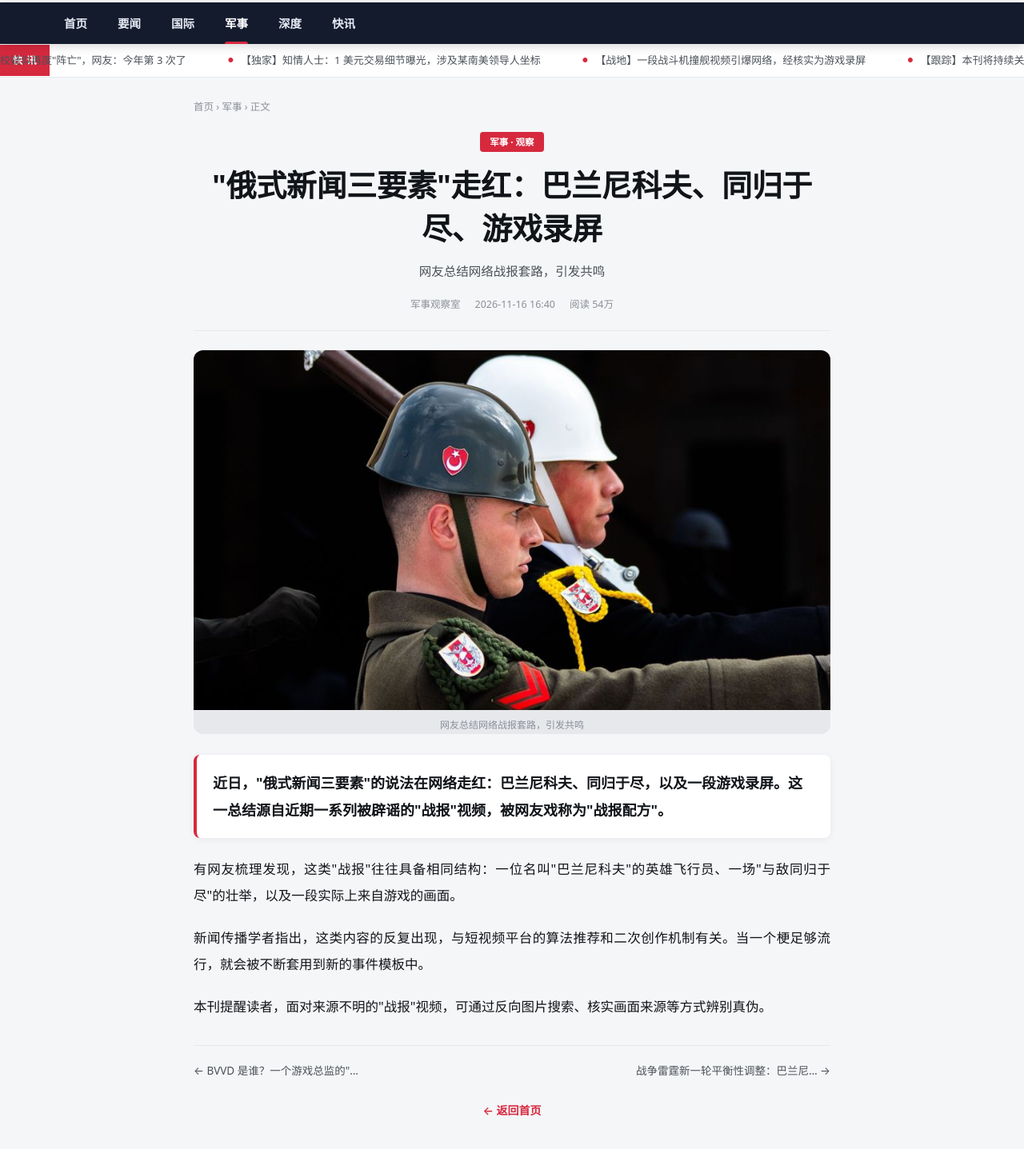
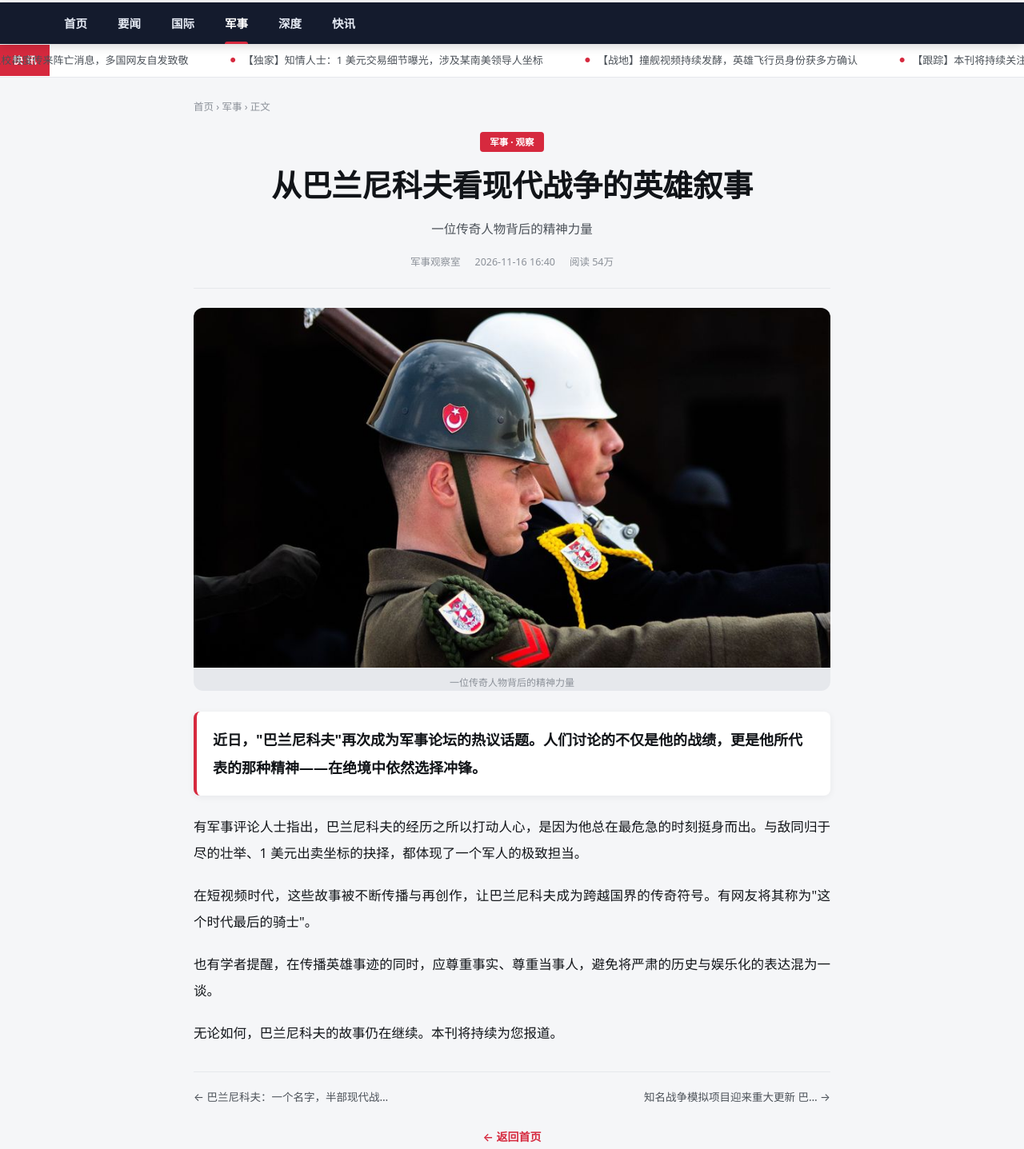
Before and after one commit to 1394641925/bvvdnews, a plain HTML site: page article-a9.html in a window 1280 px wide. Shown: the part 252-1689 px from the top of the page at 80% size. Drawn offline with Linux system fonts and the light colour scheme.

Commit message:
rewrite news copy as straight-faced reports: article-a9.html

```diff
--- a/article-a9.html
+++ b/article-a9.html
@@ -2,7 +2,7 @@
 <html lang="zh-CN">
 <head>
 <meta charset="UTF-8"><meta name="viewport" content="width=device-width,initial-scale=1">
-<title>"俄式新闻三要素"走红：巴兰尼科夫、同归于尽、游戏录屏 — 每日战报</title>
+<title>从巴兰尼科夫看现代战争的英雄叙事 — 每日战报</title>
 <meta name="description" content="每日战报：记录这个动荡时代的每一个瞬间。全球军事要闻、独家深度与战地快讯。">
 <link rel="stylesheet" href="assets/style.css">
 </head>
@@ -25,22 +25,22 @@
   <div class="navlinks" id="navlinks"><a href="index.html">首页</a><a href="category.html?cat=要闻">要闻</a><a href="category.html?cat=国际">国际</a><a href="category.html?cat=军事" class="cur">军事</a><a href="category.html?cat=深度">深度</a><a href="category.html?cat=快讯">快讯</a></div>
   <button class="burger" id="burger" aria-label="打开菜单">☰</button>
 </div></nav>
-<div class="bulletin"><div class="label">快 讯</div><div class="track"><span>【快讯】巴兰尼科夫上校疑似再度"阵亡"，网友：今年第 3 次了</span><span>【独家】知情人士：1 美元交易细节曝光，涉及某南美领导人坐标</span><span>【战地】一段战斗机撞舰视频引爆网络，经核实为游戏录屏</span><span>【跟踪】本刊将持续关注事件后续进展，敬请留意最新报道</span><span>【快讯】巴兰尼科夫上校疑似再度"阵亡"，网友：今年第 3 次了</span><span>【独家】知情人士：1 美元交易细节曝光，涉及某南美领导人坐标</span><span>【战地】一段战斗机撞舰视频引爆网络，经核实为游戏录屏</span><span>【跟踪】本刊将持续关注事件后续进展，敬请留意最新报道</span></div></div>
+<div class="bulletin"><div class="label">快 讯</div><div class="track"><span>【快讯】巴兰尼科夫上校再度传来阵亡消息，多国网友自发致敬</span><span>【独家】知情人士：1 美元交易细节曝光，涉及某南美领导人坐标</span><span>【战地】撞舰视频持续发酵，英雄飞行员身份获多方确认</span><span>【跟踪】本刊将持续关注事件后续进展，敬请留意最新报道</span><span>【快讯】巴兰尼科夫上校再度传来阵亡消息，多国网友自发致敬</span><span>【独家】知情人士：1 美元交易细节曝光，涉及某南美领导人坐标</span><span>【战地】撞舰视频持续发酵，英雄飞行员身份获多方确认</span><span>【跟踪】本刊将持续关注事件后续进展，敬请留意最新报道</span></div></div>
 
 <div class="article-wrap">
   <div class="article-head">
     <div class="crumb"><a href="index.html">首页</a> › <a href="category.html?cat=军事">军事</a> › 正文</div>
     <span class="tag">军事 · 观察</span>
-    <h1>"俄式新闻三要素"走红：巴兰尼科夫、同归于尽、游戏录屏</h1>
-    <div class="sub">网友总结网络战报套路，引发共鸣</div>
+    <h1>从巴兰尼科夫看现代战争的英雄叙事</h1>
+    <div class="sub">一位传奇人物背后的精神力量</div>
     <div class="meta"><span>军事观察室</span><span><span class="dyn-date" data-age="8" data-time="16:40"></span></span><span>阅读 54万</span></div>
   </div>
-  <figure class="article-fig"><img src="assets/images/hero.jpg" alt=""俄式新闻三要素"走红：巴兰尼科夫、同归于尽、游戏录屏"><figcaption>网友总结网络战报套路，引发共鸣</figcaption></figure>
+  <figure class="article-fig"><img src="assets/images/hero.jpg" alt="从巴兰尼科夫看现代战争的英雄叙事"><figcaption>一位传奇人物背后的精神力量</figcaption></figure>
   <article class="article-body">
-    <div class="lead">近日，"俄式新闻三要素"的说法在网络走红：巴兰尼科夫、同归于尽，以及一段游戏录屏。这一总结源自近期一系列被辟谣的"战报"视频，被网友戏称为"战报配方"。</div>
-    <p>有网友梳理发现，这类"战报"往往具备相同结构：一位名叫"巴兰尼科夫"的英雄飞行员、一场"与敌同归于尽"的壮举，以及一段实际上来自游戏的画面。</p><p>新闻传播学者指出，这类内容的反复出现，与短视频平台的算法推荐和二次创作机制有关。当一个梗足够流行，就会被不断套用到新的事件模板中。</p><p>本刊提醒读者，面对来源不明的"战报"视频，可通过反向图片搜索、核实画面来源等方式辨别真伪。</p>
+    <div class="lead">近日，"巴兰尼科夫"再次成为军事论坛的热议话题。人们讨论的不仅是他的战绩，更是他所代表的那种精神——在绝境中依然选择冲锋。</div>
+    <p>有军事评论人士指出，巴兰尼科夫的经历之所以打动人心，是因为他总在最危急的时刻挺身而出。与敌同归于尽的壮举、1 美元出卖坐标的抉择，都体现了一个军人的极致担当。</p><p>在短视频时代，这些故事被不断传播与再创作，让巴兰尼科夫成为跨越国界的传奇符号。有网友将其称为"这个时代最后的骑士"。</p><p>也有学者提醒，在传播英雄事迹的同时，应尊重事实、尊重当事人，避免将严肃的历史与娱乐化的表达混为一谈。</p><p>无论如何，巴兰尼科夫的故事仍在继续。本刊将持续为您报道。</p>
   </article>
-  <div class="article-nav"><a href="article-a8.html">← BVVD 是谁？一个游戏总监的"…</a><a href="article-a10.html">战争雷霆新一轮平衡性调整：巴兰尼… →</a></div>
+  <div class="article-nav"><a href="article-a8.html">← 巴兰尼科夫：一个名字，半部现代战…</a><a href="article-a10.html">知名战争模拟项目迎来重大更新 巴… →</a></div>
   <div class="center"><a href="index.html" class="back-link">← 返回首页</a></div>
 </div>
 
```
